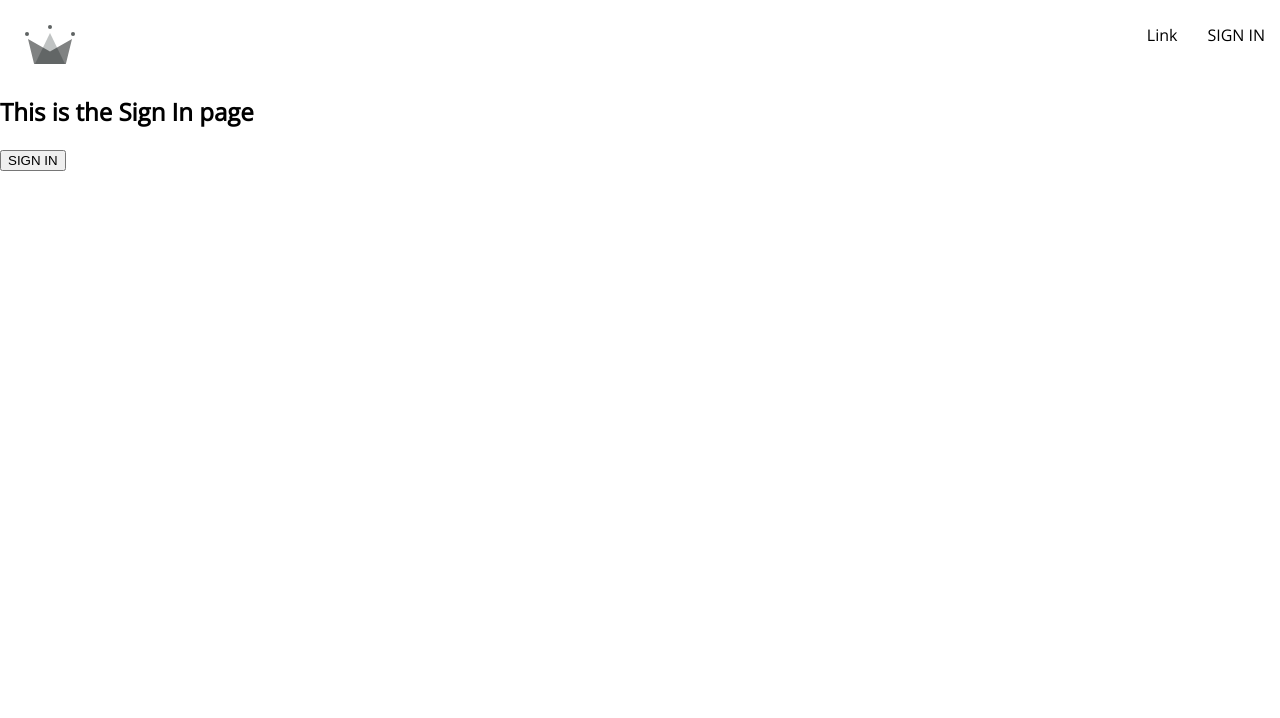
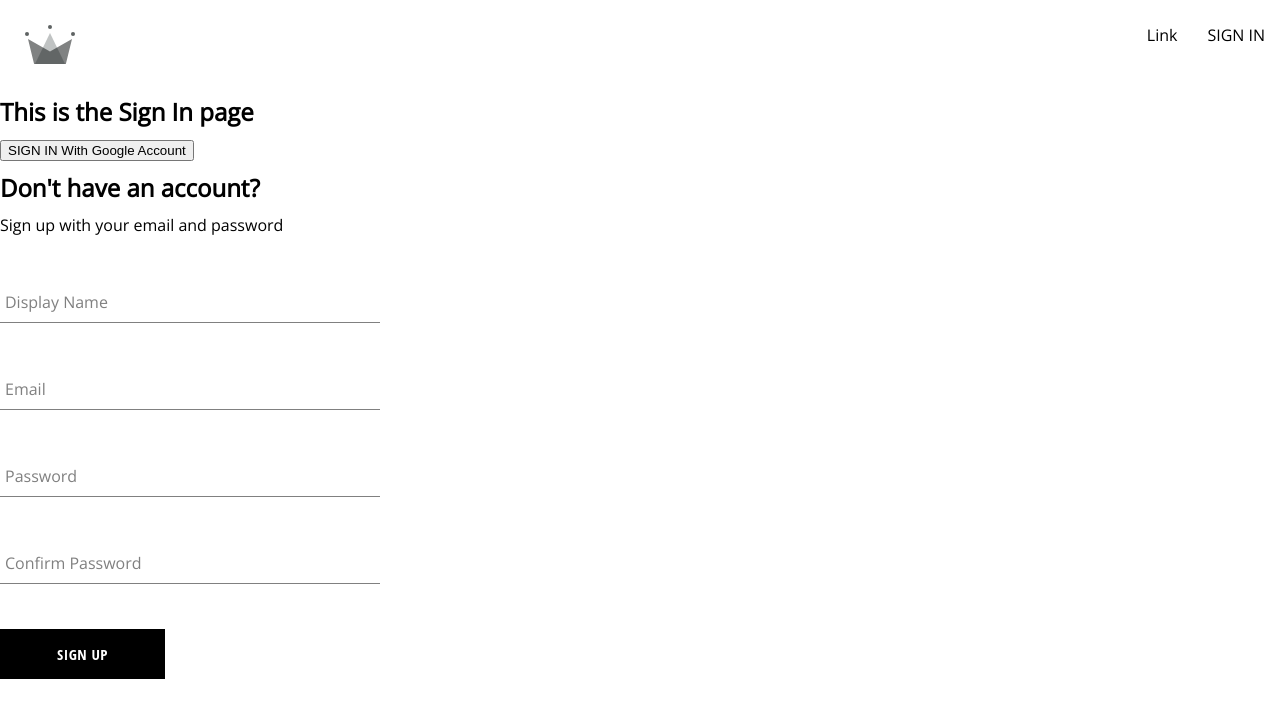
Before and after one commit to SaheedST/crown-clothing, a React (Create React App) app: page /sign-in in a window 1280 px wide. Shown: the top 718 px of the page. Built offline with nearby package versions, Linux system fonts and the light colour scheme.

Commit message:
updated Sign with Email and Password authentication and created Form Input and Button components

```diff
--- /dev/null
+++ b/src/components/button/Button.js
@@ -0,0 +1,16 @@
+import "./Button.styles.scss";
+
+const Button = ({ children, buttonType, ...otherProps }) => {
+  const BUTTON_TYPE_CLASSES = {
+    google: "google-sign-in",
+    inverted: "inverted",
+  };
+
+  return (
+    <button className={`button-container ${BUTTON_TYPE_CLASSES[buttonType]}`}>
+      {children}
+    </button>
+  );
+};
+
+export default Button;
--- /dev/null
+++ b/src/components/button/Button.styles.scss
@@ -0,0 +1,41 @@
+.button-container {
+  min-width: 165px;
+  width: auto;
+  height: 50px;
+  letter-spacing: 0.5px;
+  line-height: 50px;
+  padding: 0 35px 0 35px;
+  font-size: 15px;
+  background-color: black;
+  color: white;
+  text-transform: uppercase;
+  font-family: "Open Sans Condensed";
+  font-weight: bolder;
+  border: none;
+  cursor: pointer;
+  display: flex;
+  justify-content: center;
+  &:hover {
+    background-color: white;
+    color: black;
+    border: 1px solid black;
+  }
+  &.google-sign-in {
+    background-color: #4285f4;
+    color: white;
+    &:hover {
+      background-color: #357ae8;
+      border: none;
+    }
+  }
+  &.inverted {
+    background-color: white;
+    color: black;
+    border: 1px solid black;
+    &:hover {
+      background-color: black;
+      color: white;
+      border: none;
+    }
+  }
+}
--- /dev/null
+++ b/src/components/form-input/FormInput.js
@@ -0,0 +1,20 @@
+import "./FormInput.styles.scss";
+
+const FormInput = ({ label, ...otherProps }) => {
+  return (
+    <div className="group">
+      <input className={"form-input"} {...otherProps} />
+      {label && (
+        <label
+          className={`${
+            otherProps.value.legth ? "shrink" : ""
+          } form-input-label`}
+        >
+          {label}
+        </label>
+      )}
+    </div>
+  );
+};
+
+export default FormInput;
--- /dev/null
+++ b/src/components/form-input/FormInput.styles.scss
@@ -0,0 +1,46 @@
+$sub-color: grey;
+$main-color: black;
+@mixin shrinkLabel {
+  top: -14px;
+  font-size: 12px;
+  color: $main-color;
+}
+.group {
+  position: relative;
+  margin: 45px 0;
+  .form-input {
+    background: none;
+    background-color: white;
+    color: $sub-color;
+    font-size: 18px;
+    padding: 10px 10px 10px 5px;
+    display: block;
+    width: 100%;
+    border: none;
+    border-radius: 0;
+    border-bottom: 1px solid $sub-color;
+    margin: 25px 0;
+    &:focus {
+      outline: none;
+    }
+    &:focus ~ .form-input-label {
+      @include shrinkLabel();
+    }
+  }
+  input[type="password"] {
+    letter-spacing: 0.3em;
+  }
+  .form-input-label {
+    color: $sub-color;
+    font-size: 16px;
+    font-weight: normal;
+    position: absolute;
+    pointer-events: none;
+    left: 5px;
+    top: 10px;
+    transition: 300ms ease all;
+    &.shrink {
+      @include shrinkLabel();
+    }
+  }
+}
--- a/src/components/routes/sign-in/SignIn.js
+++ b/src/components/routes/sign-in/SignIn.js
@@ -1,19 +1,26 @@
-import { createUserFromAuth, signInWithGooglePopup } from "../../../utilities/Firebase/FirebaseUtility";
+import {
+  createUserDocFromAuth,
+  signInWithGooglePopup,
+} from "../../../utilities/Firebase/FirebaseUtility";
+import SignUpForm from '../../sign-up-form/SignUpForm'
 
 const SignIn = () => {
+  const logGoogleUser = async () => {
+    const { user } = await signInWithGooglePopup();
+    const userDocRef = await createUserDocFromAuth(user);
+  };
 
-    const logGoogleUser = async () => {
-        const {user} = await signInWithGooglePopup();
-        const userDocRef = await createUserFromAuth(user)
-
-    }
-
-    return (
-        <div>
-            <h2>This is the Sign In page</h2>
-            <button onClick={logGoogleUser}>SIGN IN</button>
-        </div>
-    )
-}
+  return (
+    <div>
+      <div>
+        <h2>This is the Sign In page</h2>
+        <button onClick={logGoogleUser}>SIGN IN With Google Account</button>
+      </div>
+      <div>
+        <SignUpForm />
+      </div>
+    </div>
+  );
+};
 
 export default SignIn;
--- /dev/null
+++ b/src/components/sign-up-form/SignUpForm.js
@@ -0,0 +1,113 @@
+import { useState } from "react";
+import {
+  createUserWithEmailAndPasswordAuth,
+  createUserDocFromAuth,
+} from "../../utilities/Firebase/FirebaseUtility";
+import FormInput from "../form-input/FormInput";
+import "./SignUpForm.styles.scss";
+import Button from "../button/Button";
+
+const userFormData = {
+  displayName: "",
+  email: "",
+  password: "",
+  confirmPassword: "",
+};
+
+const SignUpForm = () => {
+  const [inputData, setInputData] = useState(userFormData);
+
+  const { displayName, email, password, confirmPassword } = inputData;
+
+  const inputDataHandler = (e) => {
+    const { name, value } = e.target;
+    setInputData({ ...inputData, [name]: value });
+  };
+
+  const submitFormHandler = async (e) => {
+    e.preventDefault();
+    console.log(inputData);
+
+    // compare password and confirmPassword
+    const passwordMatch = password === confirmPassword;
+    if (!passwordMatch) return;
+    try {
+      const { user } = await createUserWithEmailAndPasswordAuth(
+        email,
+        password
+      );
+
+      await createUserDocFromAuth(user, { displayName });
+    } catch (error) {
+      if (error.code === "auth/email-already-in-use") {
+        alert("Cannot create user, email already in user");
+      } else {
+        console.log(error);
+      }
+    }
+
+    // confirm user is authenticated with email and password in Firebase
+
+    // create user document in Firebase
+
+    // reset form
+    setInputData(userFormData);
+  };
+
+  const passwordMatch = password === confirmPassword;
+
+  return (
+    <div className="sign-up-container">
+      <h2>Don't have an account?</h2>
+      <span>Sign up with your email and password</span>
+      <form onSubmit={submitFormHandler}>
+        <div>
+          <FormInput
+            label={"Display Name"}
+            required
+            type={"text"}
+            name={"displayName"}
+            onChange={inputDataHandler}
+            value={displayName}
+          />
+          <div>
+            <FormInput
+              label={"Email"}
+              required
+              type={"email"}
+              name={"email"}
+              onChange={inputDataHandler}
+              value={email}
+            />
+          </div>
+          <div>
+            <FormInput
+              label={"Password"}
+              required
+              type={"password"}
+              name={"password"}
+              onChange={inputDataHandler}
+              value={password}
+            />
+          </div>
+          <div>
+            <FormInput
+              label={"Confirm Password"}
+              required
+              type={"password"}
+              name={"confirmPassword"}
+              onChange={inputDataHandler}
+              value={confirmPassword}
+            />
+            {!passwordMatch && <p>Password does not match!</p>}
+          </div>
+        </div>
+        <div>
+          <Button type="Submit">Sign Up</Button>
+        </div>
+      </form>
+    </div>
+  );
+};
+
+export default SignUpForm;
--- /dev/null
+++ b/src/components/sign-up-form/SignUpForm.styles.scss
@@ -0,0 +1,9 @@
+.sign-up-container {
+    display: flex;
+    flex-direction: column;
+    width: 380px;
+}
+
+h2 {
+    margin: 10px 0;
+}
--- a/src/utilities/Firebase/FirebaseUtility.js
+++ b/src/utilities/Firebase/FirebaseUtility.js
@@ -1,9 +1,9 @@
 import { initializeApp } from "firebase/app";
 import {
   getAuth,
-  signInWithRedirect,
   signInWithPopup,
   GoogleAuthProvider,
+  createUserWithEmailAndPassword,
 } from "firebase/auth";
 
 import { getFirestore, doc, getDoc, setDoc } from "firebase/firestore"; //Create new user record from Google authentication
@@ -28,20 +28,24 @@ const firebaseConfig = {
 
 const firebaseApp = initializeApp(firebaseConfig);
 
-// User authentication
-const provider = new GoogleAuthProvider();
+// User authentication with Google account
+const googlePopupProvider = new GoogleAuthProvider();
 
-provider.setCustomParameters({ prompt: "select_account" });
+googlePopupProvider.setCustomParameters({ prompt: "select_account" });
 
 export const auth = getAuth();
 
-export const signInWithGooglePopup = () => signInWithPopup(auth, provider);
+export const signInWithGooglePopup = () =>
+  signInWithPopup(auth, googlePopupProvider);
 
 // Create new user record from Google authentication
 export const db = getFirestore();
 
-export const createUserFromAuth = async (userAuth) => {
+export const createUserDocFromAuth = async (userAuth, additionalInfo = {}) => {
+  if (!userAuth) return;
+
   const userDocRef = doc(db, "user", userAuth.uid);
+
   const userSnapshot = await getDoc(userDocRef);
 
   console.log(userSnapshot);
@@ -55,7 +59,17 @@ export const createUserFromAuth = async (userAuth) => {
         displayName,
         email,
         createdAt,
+        ...additionalInfo,
       });
-    } catch (error) {console.log('There was a problem creating user', error.message)}
+    } catch (error) {
+      console.log("There was a problem creating user", error.message);
+    }
   }
 };
+
+// User authentication with email and password
+export const createUserWithEmailAndPasswordAuth = async (email, password) => {
+  if (!email && !password) return;
+
+  return await createUserWithEmailAndPassword(auth, email, password);
+};
```
